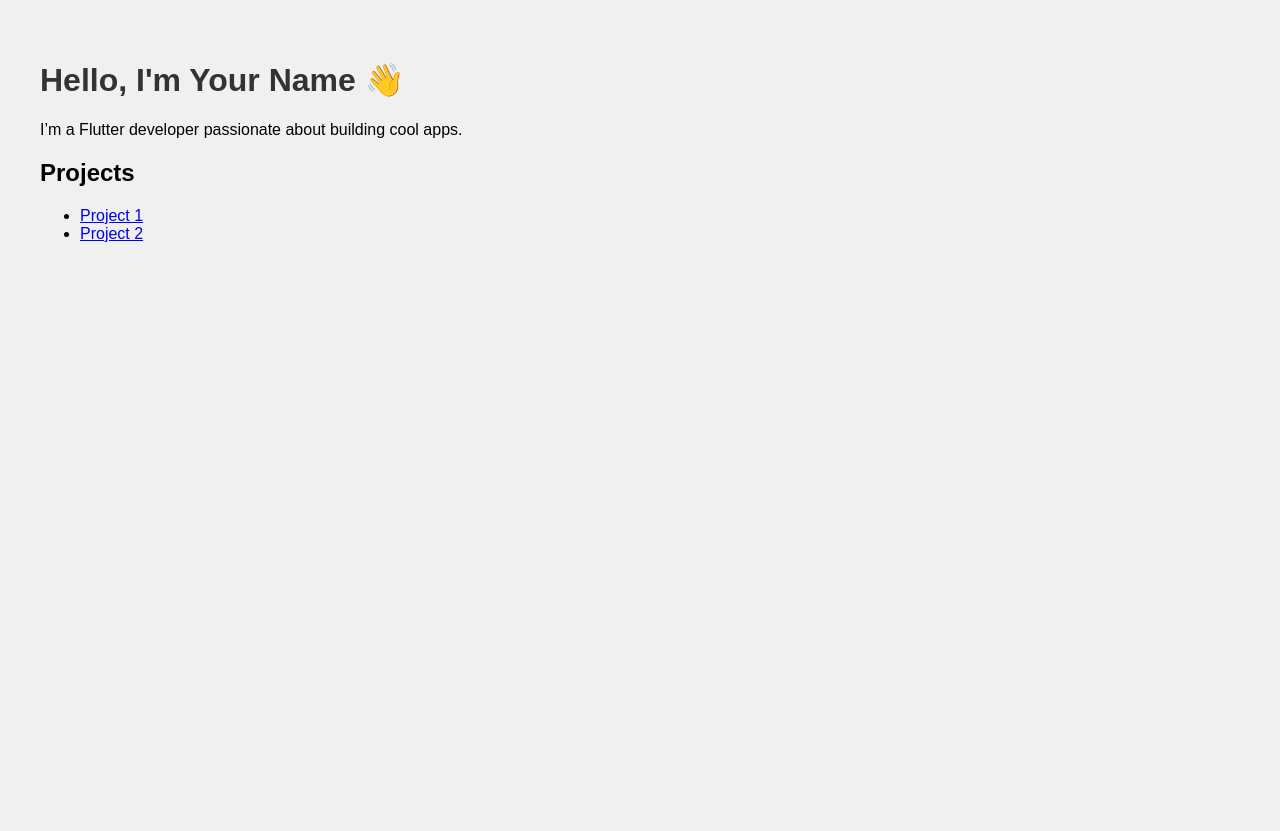
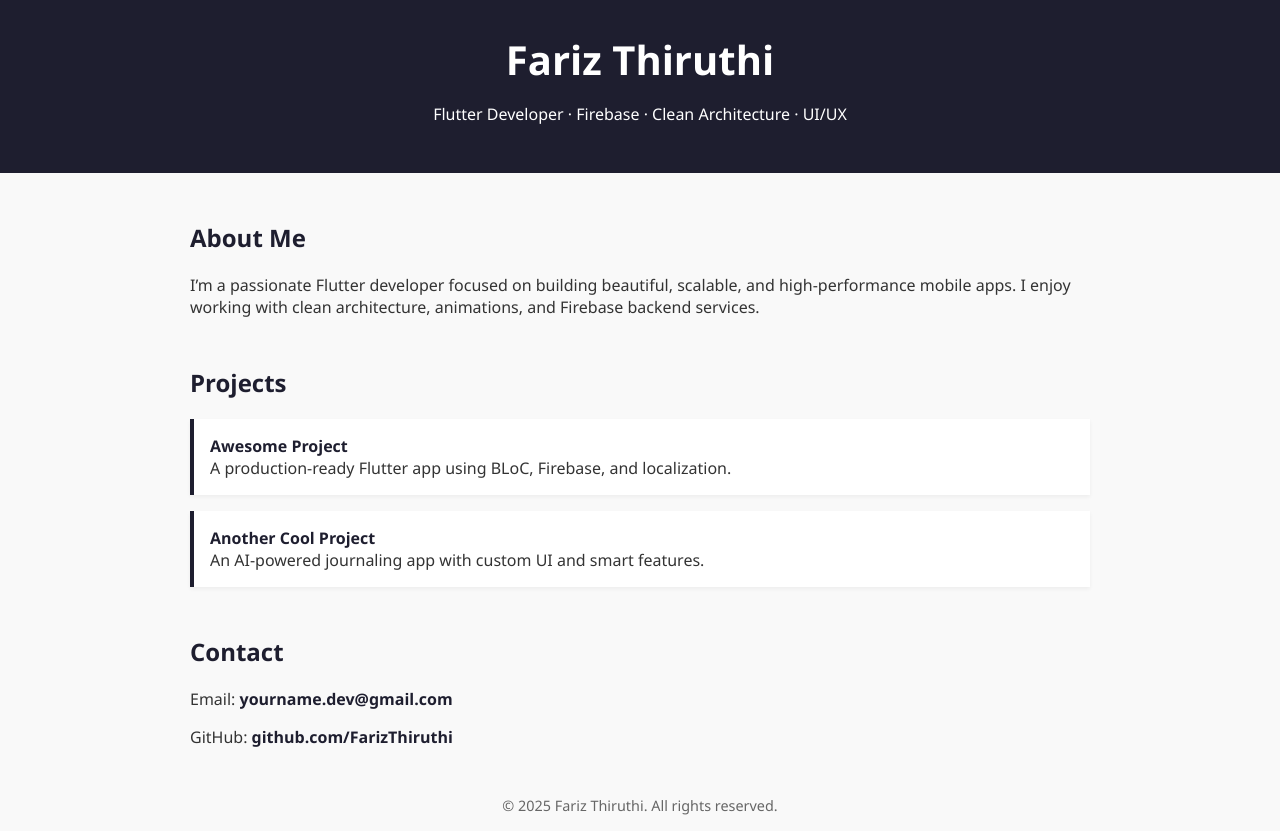
Before and after one commit to FarizThiruthi/farizthiruthi.github.io, a plain HTML site: page index.html in a window 1280 px wide. Before the commit the page ends 800 px from the top, so only its background shows below. Drawn offline with Linux system fonts and the light colour scheme.

Commit message:
Update index.html
2

```diff
--- a/index.html
+++ b/index.html
@@ -1,19 +1,108 @@
 <!DOCTYPE html>
-<html>
+<html lang="en">
 <head>
-    <title>Your Name - Portfolio</title>
+  <meta charset="UTF-8" />
+  <meta name="viewport" content="width=device-width, initial-scale=1.0" />
+  <title>Fariz Thiruthi – Portfolio</title>
   <style>
-      body { font-family: Arial, sans-serif; padding: 2rem; background: #f0f0f0; }
-      h1 { color: #333; }
+    body {
+      font-family: 'Segoe UI', Tahoma, Geneva, Verdana, sans-serif;
+      background: #f9f9f9;
+      color: #333;
+      margin: 0;
+      padding: 0;
+    }
+
+    header {
+      background-color: #1e1e2f;
+      color: white;
+      padding: 2rem;
+      text-align: center;
+    }
+
+    main {
+      max-width: 900px;
+      margin: 2rem auto;
+      padding: 0 1rem;
+    }
+
+    h1 {
+      margin: 0;
+      font-size: 2.5rem;
+    }
+
+    h2 {
+      margin-top: 3rem;
+      color: #1e1e2f;
+    }
+
+    ul {
+      list-style: none;
+      padding: 0;
+    }
+
+    li {
+      margin-bottom: 1rem;
+      background: #fff;
+      padding: 1rem;
+      border-left: 4px solid #1e1e2f;
+      box-shadow: 0 2px 4px rgba(0,0,0,0.05);
+    }
+
+    a {
+      color: #1e1e2f;
+      text-decoration: none;
+      font-weight: bold;
+    }
+
+    footer {
+      text-align: center;
+      margin: 3rem 0 1rem;
+      font-size: 0.9rem;
+      color: #666;
+    }
   </style>
 </head>
 <body>
-    <h1>Hello, I'm Your Name 👋</h1>
-    <p>I’m a Flutter developer passionate about building cool apps.</p>
+
+  <header>
+    <h1>Fariz Thiruthi</h1>
+    <p>Flutter Developer · Firebase · Clean Architecture · UI/UX</p>
+  </header>
+
+  <main>
+    <section>
+      <h2>About Me</h2>
+      <p>
+        I’m a passionate Flutter developer focused on building beautiful, scalable, and high-performance mobile apps.
+        I enjoy working with clean architecture, animations, and Firebase backend services.
+      </p>
+    </section>
+
+    <section>
       <h2>Projects</h2>
       <ul>
-      <li><a href="https://github.com/yourusername/project1">Project 1</a></li>
-      <li><a href="https://github.com/yourusername/project2">Project 2</a></li>
+        <li>
+          <a href="https://github.com/FarizThiruthi/your-awesome-project">Awesome Project</a><br />
+          A production-ready Flutter app using BLoC, Firebase, and localization.
+        </li>
+        <li>
+          <a href="https://github.com/FarizThiruthi/another-project">Another Cool Project</a><br />
+          An AI-powered journaling app with custom UI and smart features.
+        </li>
       </ul>
+    </section>
+
+    <section>
+      <h2>Contact</h2>
+      <p>Email: <a href="mailto:yourname.dev@gmail.com">yourname.dev@gmail.com</a></p>
+      <p>GitHub: <a href="https://github.com/FarizThiruthi">github.com/FarizThiruthi</a></p>
+    </section>
+  </main>
+
+  <footer>
+    © 2025 Fariz Thiruthi. All rights reserved.
+  </footer>
+
 </body>
 </html>
```
Lines whose indentation alone changed are shown as unchanged.
